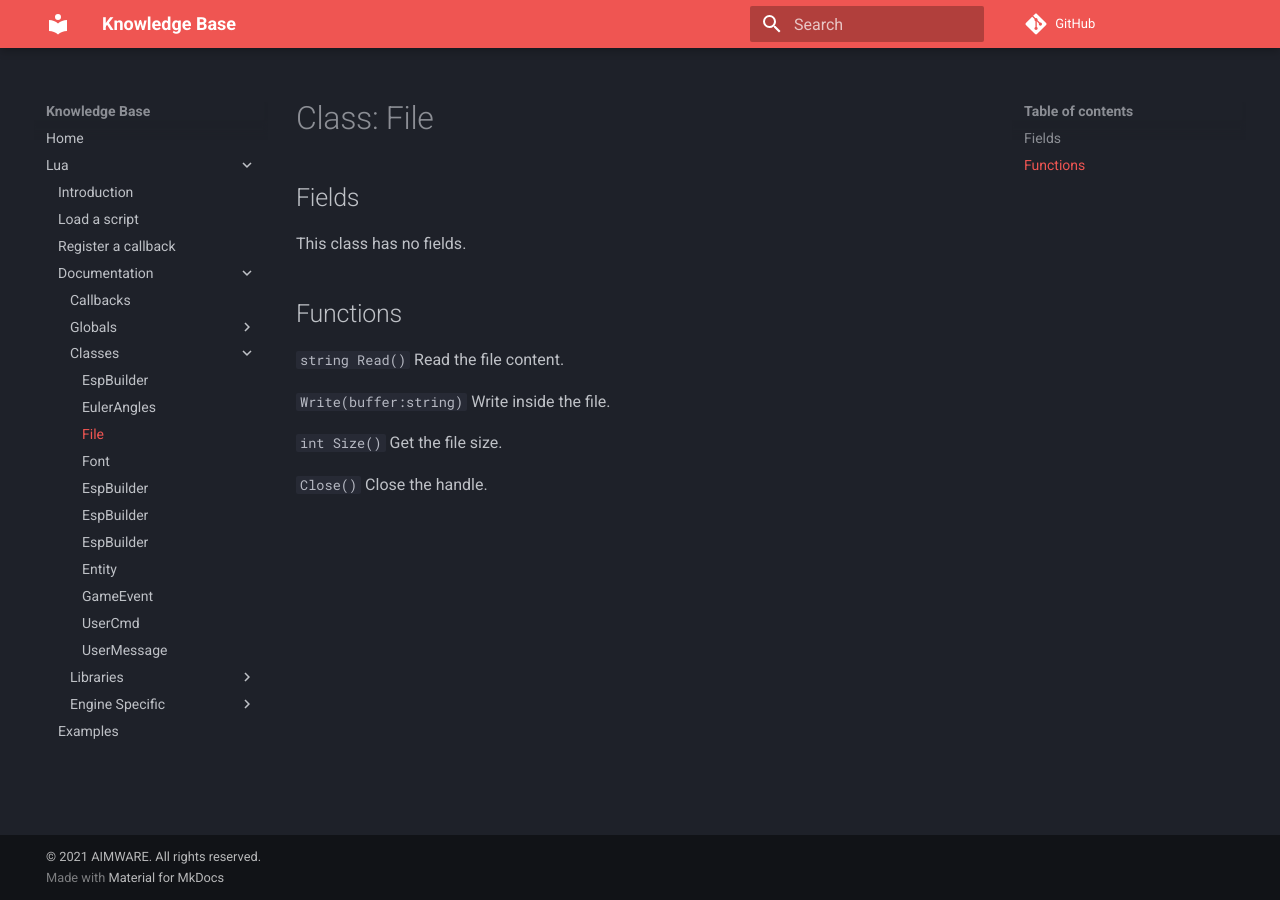
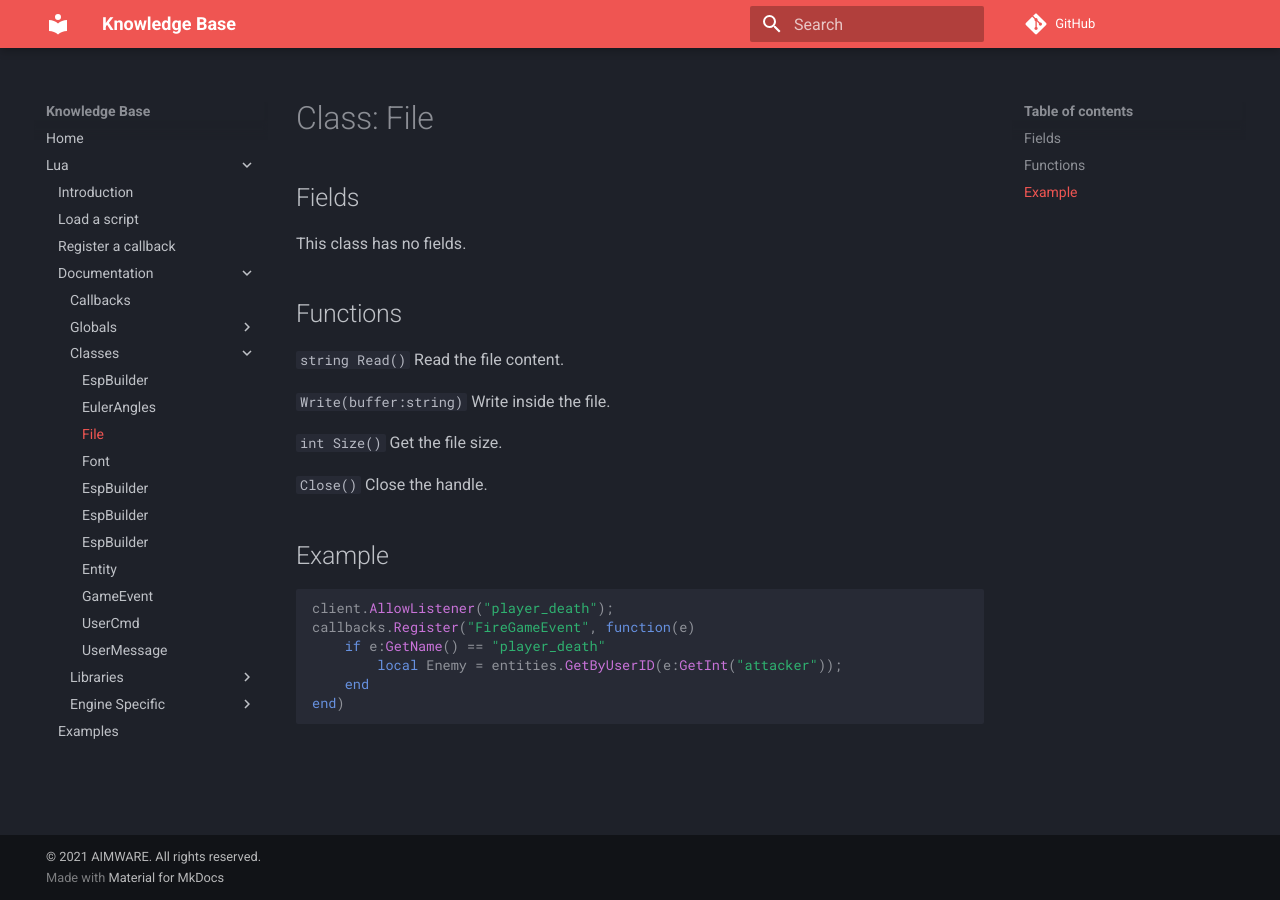
Before and after one commit to Ninaligo/aimware-web-kb, an MkDocs documentation site: the page built from private/lua/docs/class/file.md, in a window 1280 px wide. Built offline with MkDocs 1.6.1 and Material for MkDocs 9.7.7, drawn with Linux system fonts in a browser that asks for light colours; comment, search, counter and statistics services are not loaded.

Commit message:
Fixed syntax

````diff
--- a/private/lua/docs/class/file.md
+++ b/private/lua/docs/class/file.md
@@ -11,3 +11,13 @@ This class has no fields.
 ```int Size()``` Get the file size.
 
 ```Close()``` Close the handle.
+
+## Example
+```lua
+client.AllowListener("player_death");
+callbacks.Register("FireGameEvent", function(e)
+    if e:GetName() == "player_death"
+		local Enemy = entities.GetByUserID(e:GetInt("attacker"));
+    end
+end)
+```
````
Also changed, not shown: private/lua/docs/class/entity.md (+5 -0 lines), private/lua/docs/class/gameevent.md (+5 -0 lines), private/lua/docs/class/usermessage.md (+5 -0 lines).
